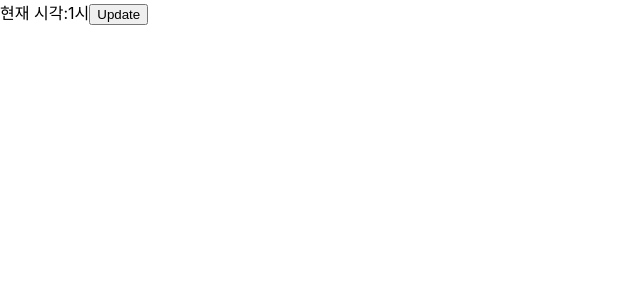
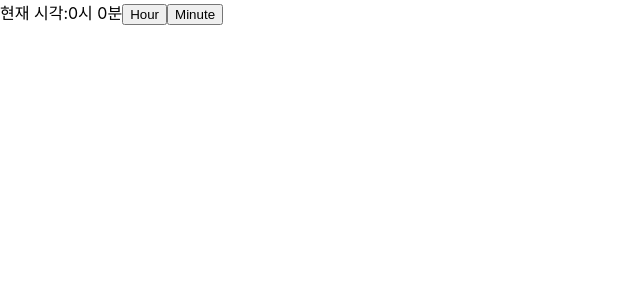
Before and after one commit to FromLAtoNY-wodhksqq/React-Hooks, a React (Create React App) app: page / in a window 1280 px wide. Shown: the top 300 px of the page, without its empty margins (0-640 px from the left). Built offline with nearby package versions, Linux system fonts and the light colour scheme.

Commit message:
useEffect

```diff
--- a/src/App.js
+++ b/src/App.js
@@ -1,26 +1,57 @@
 import logo from './logo.svg';
 import './App.css';
-import {useState} from "react";
+import React,{useState,useEffect} from "react";
 
 
 function App() {
-    const[time,setTime] = useState(1);
+    const[hour,setHour] = useState(0);
+    const[minute,setMinute] = useState(0);
+    const[message,setMessage] = useState("");
 
-    const handleClick = (e) => {
-        let newTime;
-        if(time >=23){
-            newTime = 0;
+    useEffect(() => {
+        setMessage("Time changed!!");
+
+        const timer = setTimeout(() => {
+            setMessage("");
+        }, 1000);
+
+        return () => clearTimeout(timer);
+    }, [hour, minute]);
+
+    const hourChange = (e) => {
+        let newHour;
+
+        if(hour >=23){
+            newHour = 0;
+        }
+        else {
+            newHour = hour + 1;
+        }
+
+        setHour(newHour);
+
+    };
+
+    const minuteChanged=()=>{
+        let newMinute;
+
+        if(minute >=59){
+            newMinute = 0;
         }
         else{
-            newTime = time+1;
+            newMinute = minute+1;
         }
-        setTime(newTime);
-    };
+
+        setMinute(newMinute);
+    }
     return (
       <div>
-        <span>현재 시각:{time}시</span>
-        <button onClick={handleClick}>Update</button>
+        <span>현재 시각:{hour}시 {minute}분</span>
+        <button onClick={hourChange}>Hour</button>
+            <button onClick={minuteChanged}>Minute</button>
+          <div>{message}</div>
       </div>
+
   );
 }
 
```
